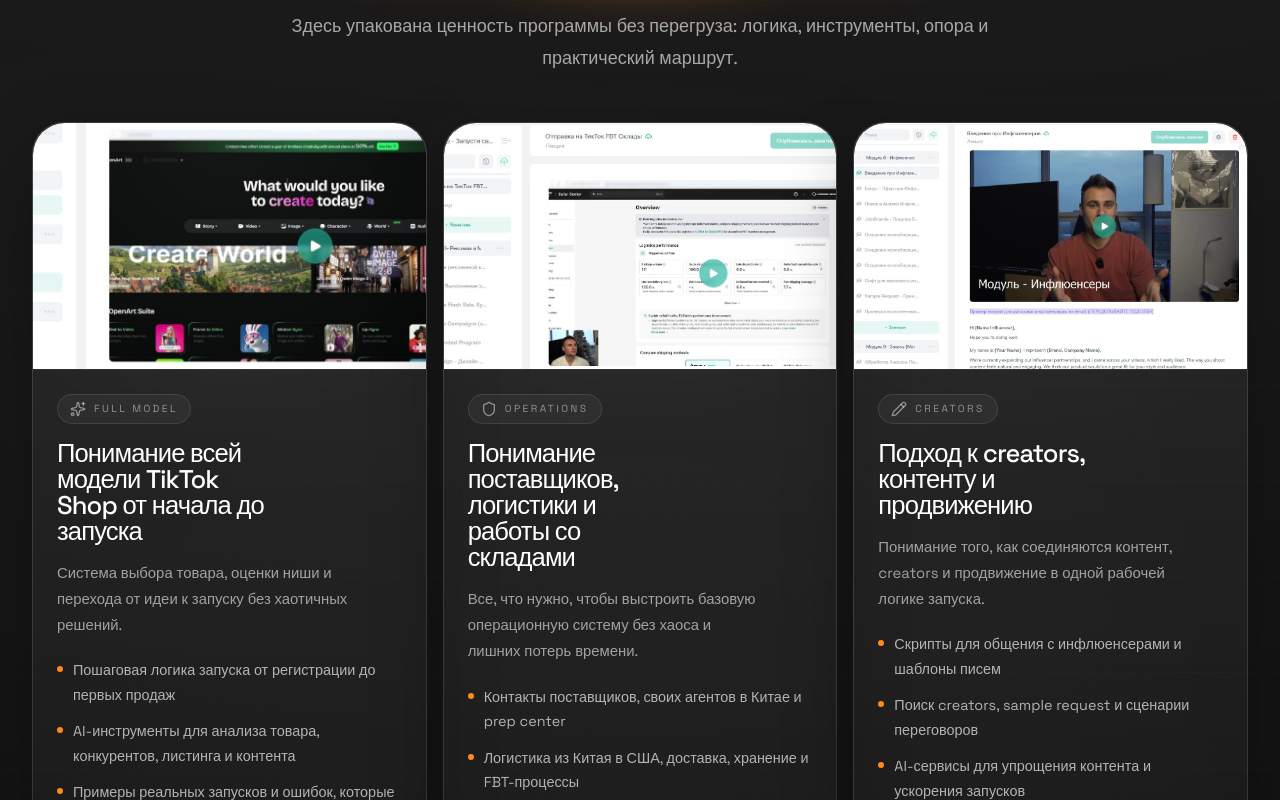
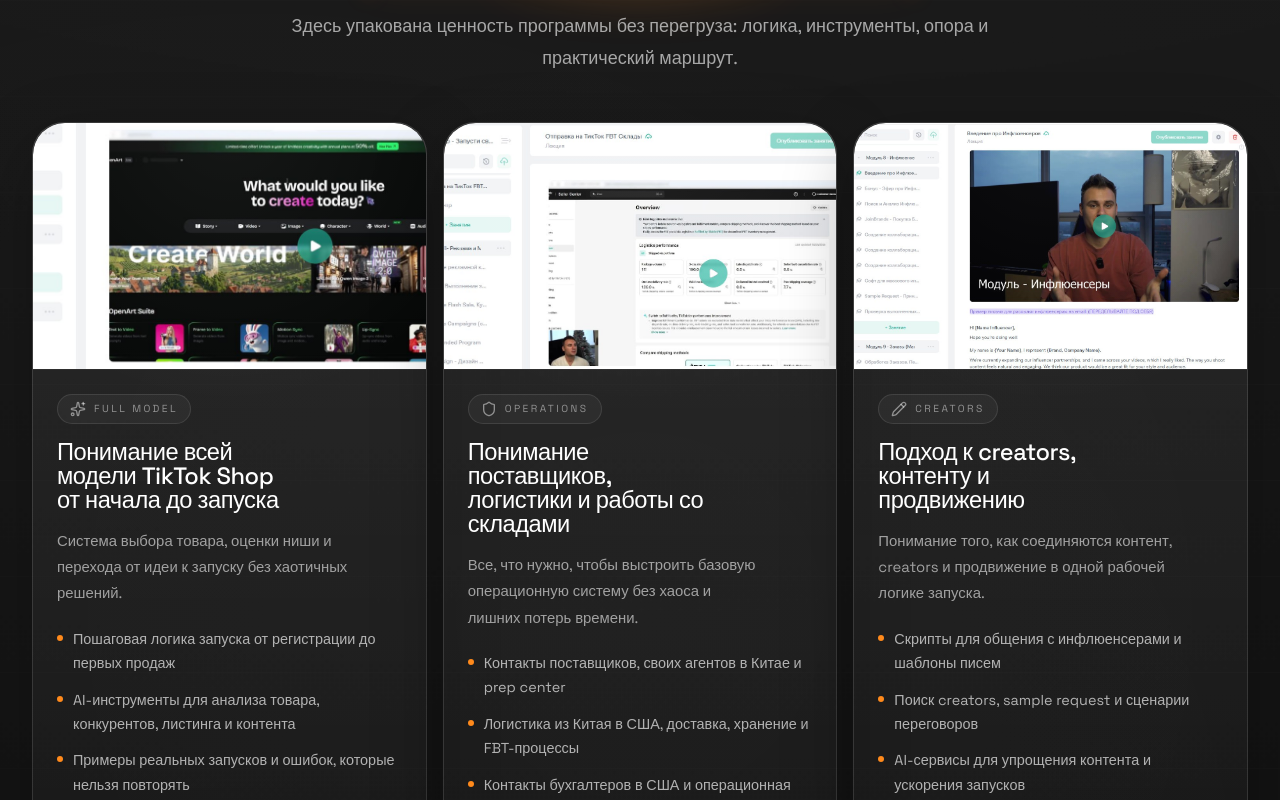
Before and after one commit to YaroslavSigidin/IVCHENKO, a React (Vite) app: page / in a window 1280 px wide. Shown: the part 2880-3680 px from the top of the page. Built offline with nearby package versions, Linux system fonts and the light colour scheme.

Commit message:
Reduce program benefits card height

```diff
--- a/src/components/ui/program-benefits-features-8.jsx
+++ b/src/components/ui/program-benefits-features-8.jsx
@@ -54,7 +54,7 @@ export function ProgramBenefitsSection({
                 variant={index === 0 ? 'drift-left' : index === 1 ? 'pop' : 'drift-right'}
               >
                 <FeaturePanel>
-                  <CardContent className="flex h-full min-h-[860px] flex-col p-0">
+                  <CardContent className="flex h-full min-h-[760px] flex-col p-0">
                     <ProgramPreview image={data.preview} label={data.previewLabel} />
 
                     <div className="px-5 pb-5 pt-5 sm:px-6 sm:pb-6 sm:pt-6">
@@ -63,7 +63,7 @@ export function ProgramBenefitsSection({
                       {item.label}
                     </div>
 
-                    <h3 className="mt-4 max-w-[13ch] text-[1.24rem] font-medium leading-[1.02] tracking-[-0.035em] text-white sm:text-[1.42rem] lg:text-[1.6rem]">
+                    <h3 className="mt-4 max-w-[18ch] text-[1.2rem] font-medium leading-[1.02] tracking-[-0.02em] text-white sm:max-w-[17ch] sm:text-[1.34rem] lg:max-w-[16ch] lg:text-[1.48rem]">
                       {data.title}
                     </h3>
 
```
